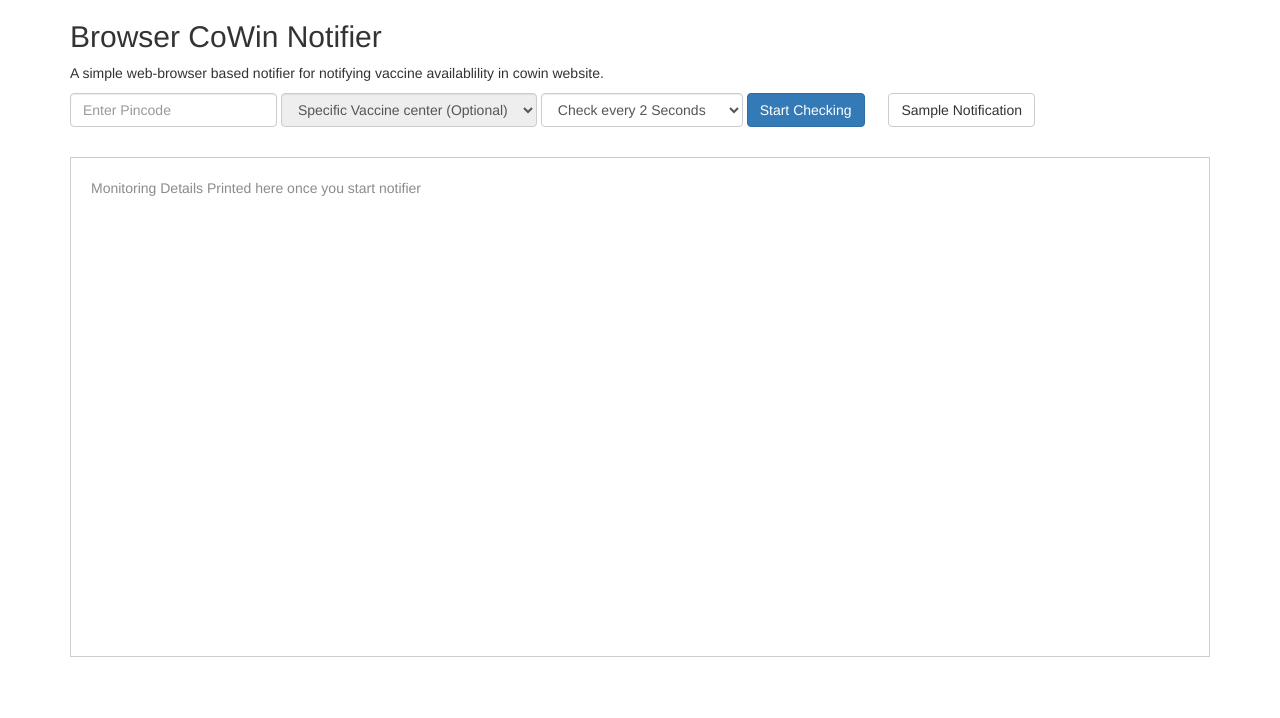
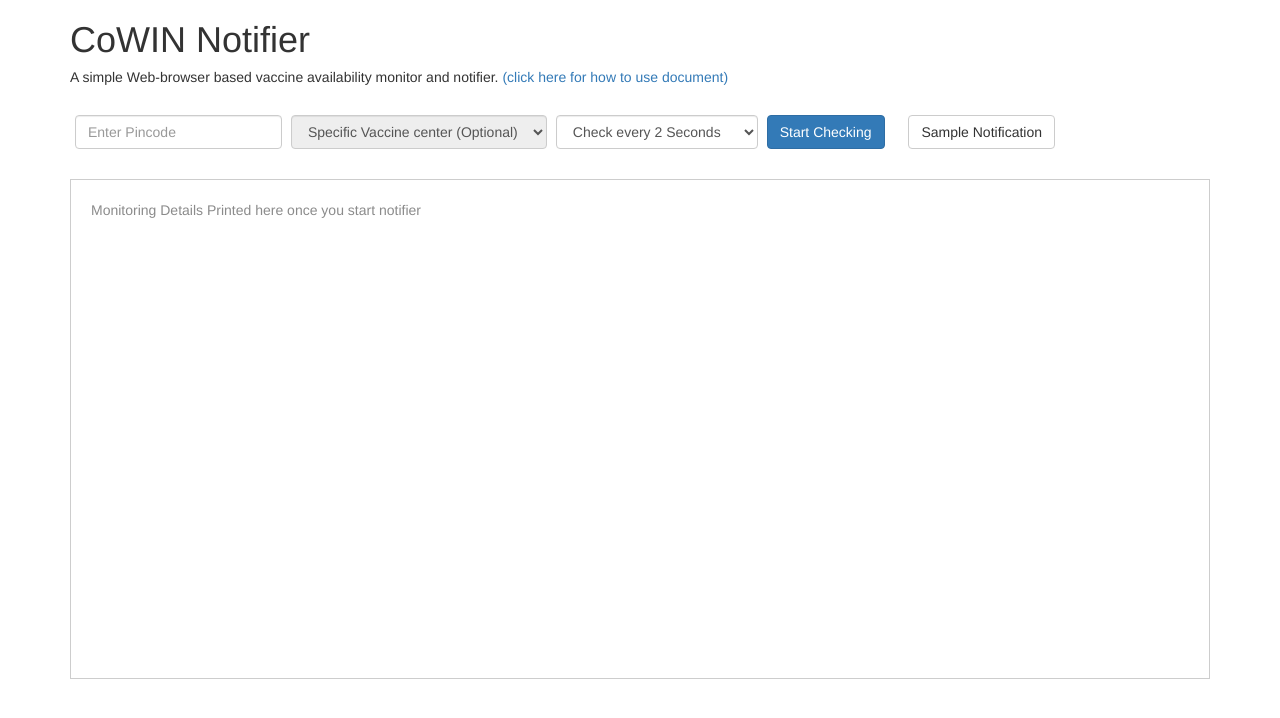
Before and after one commit to ShinojShayin/cowinnotify, a plain HTML site: page index.html in a window 1280 px wide. Drawn offline with nearby package versions, Linux system fonts and the light colour scheme.

Commit message:
Minor css change and how to use document link added

```diff
--- a/index.html
+++ b/index.html
@@ -17,7 +17,7 @@
 		color: #8b8b8b;
     overflow: scroll;
 	}
-
+.mg-l-15{    margin-left: 5px;}
 #samplenotify{
   margin-left: 20px;
 }
@@ -26,21 +26,24 @@
 <body>
 
 <div class="container">
-  <h2>Browser CoWin Notifier</h2>
-  <p>A simple web-browser based notifier for notifying vaccine availablility in cowin website.</p>
+  <h1>CoWIN Notifier</h2>
+  <h5>A simple Web-browser based vaccine availability monitor and notifier.
+    <a href="https://github.com/ShinojShayin/cowinnotify/blob/main/README.md" target="_blank">(click here for how to use document)</a>
+  </h5>
+  <br>
   <div class="form-inline" >
-    <div class="form-group">
+    <div class="form-group mg-l-15">
       <label class="sr-only" for="pincode">Pincode:</label>
       <input type="text" class="form-control" id="pincode" placeholder="Enter Pincode"  maxlength="6">
     </div>
-    <div class="form-group">
+    <div class="form-group mg-l-15">
       <label class="sr-only" for="vcenter">Vaccine centers:</label>
       <select id="vcenter" class="form-control" disabled>
 		<option id="hosp-select" value="">Specific Vaccine center (Optional)</option>
 		<option>Manipal</option>
 	  </select>
     </div>
-    <div class="checkbox">
+    <div class="checkbox mg-l-15">
       <label class="sr-only" for="interval">Interval to Check:</label>
 	  <select id="interval" class="form-control">
 		<option value="2000">Check every 2 Seconds</option>
@@ -50,7 +53,7 @@
     <option value="300000">Check every 5 minute</option>
 	  </select>
     </div>
-    <button id="vchecker" class="btn btn-primary">Start Checking</button>
+    <button id="vchecker" class="btn btn-primary mg-l-15">Start Checking</button>
     <button id="samplenotify" class="btn btn-default" title="If vaccine available following notification action will be perform! please click">Sample Notification</button>
 	<div id="log-area">
 	Monitoring Details Printed here once you start notifier
```
